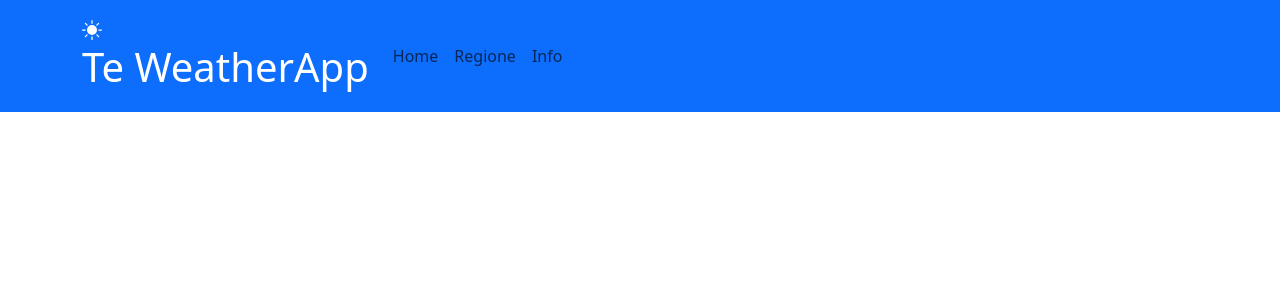
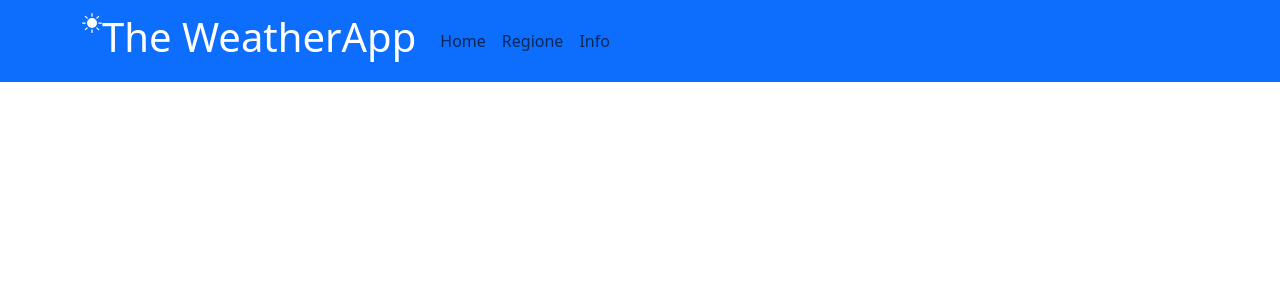
Before and after one commit to Sachidu-2001/COMPITO-10-WEEK, a React (Vite) app in the folder react-project-s10/: page / in a window 1280 px wide. Shown: the top 300 px of the page. Built offline with nearby package versions, Linux system fonts and the light colour scheme.

Commit message:
bar complete

```diff
--- a/react-project-s10/src/components/WeathBar.jsx
+++ b/react-project-s10/src/components/WeathBar.jsx
@@ -1,11 +1,14 @@
-import { Navbar,Nav,Container } from "react-bootstrap"
-import * as Icon from 'react-bootstrap-icons'
+import { Navbar, Nav, Container } from "react-bootstrap";
+import * as Icon from "react-bootstrap-icons";
 
 function WeathBar() {
-    return(
-        <Navbar expand="lg" className="bg-primary">
+  return (
+    <Navbar expand="lg" className="bg-primary">
       <Container>
-        <Navbar.Brand href="#" className="text-white"><Icon.BrightnessHighFill /><h1>Te WeatherApp</h1></Navbar.Brand>
+        <Navbar.Brand href="#" className="d-flex text-white">
+          <Icon.BrightnessHighFill  />
+          <h1>The WeatherApp</h1>
+        </Navbar.Brand>
         <Navbar.Toggle aria-controls="basic-navbar-nav" />
         <Navbar.Collapse>
           <Nav className="me-auto">
@@ -16,7 +19,7 @@ function WeathBar() {
         </Navbar.Collapse>
       </Container>
     </Navbar>
-    )
+  );
 }
 
 export default WeathBar;
```
